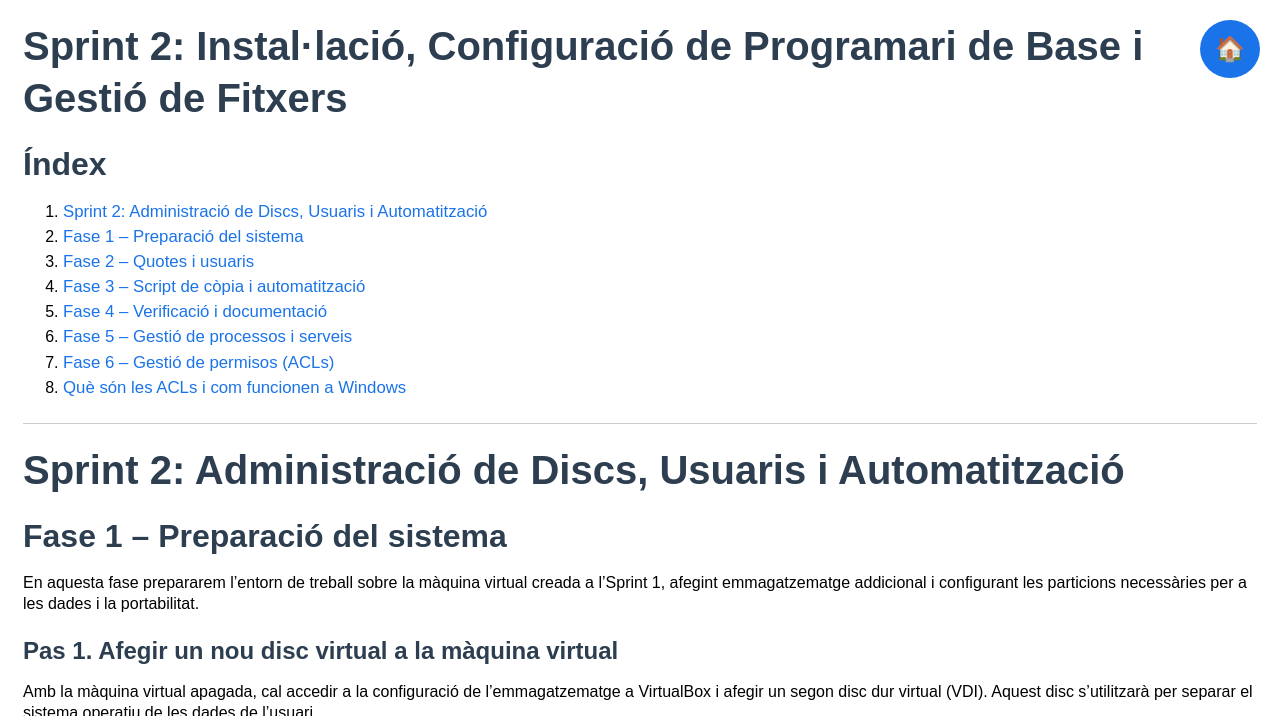
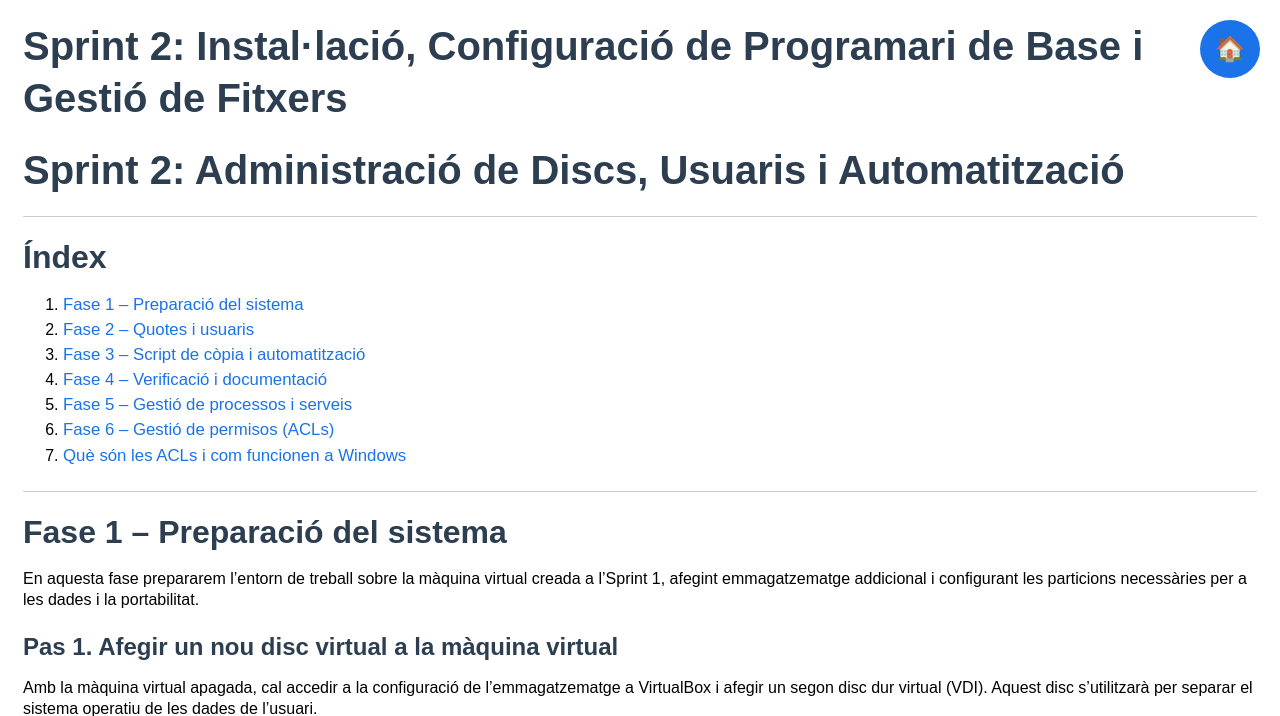
Before and after one commit to pauserra-IE/ISOPJ2, a Jekyll site: the page built from SP2/SP2.md, in a window 1280 px wide and 900 px high, cut to the strip 0-716 px from the top of the window. Built offline with Jekyll 4.4.1, drawn with Linux system fonts in a browser that asks for light colours.

Commit message:
Arreglo Index SP2

```diff
--- a/SP2/SP2.md
+++ b/SP2/SP2.md
@@ -3,21 +3,23 @@ layout: default
 title: "Sprint 2: Instal·lació, Configuració de Programari de Base i Gestió de Fitxers"
 ---
 
+# Sprint 2: Administració de Discs, Usuaris i Automatització
+
+---
 ## Índex
 
-1. [Sprint 2: Administració de Discs, Usuaris i Automatització](#sprint-2-administració-de-discs-usuaris-i-automatització)
-2. [Fase 1 – Preparació del sistema](#fase-1--preparació-del-sistema)
-3. [Fase 2 – Quotes i usuaris](#fase-2--quotes-i-usuaris)
-4. [Fase 3 – Script de còpia i automatització](#fase-3--script-de-còpia-i-automatització)
-5. [Fase 4 – Verificació i documentació](#fase-4--verificació-i-documentació)
-6. [Fase 5 – Gestió de processos i serveis](#fase-5--gestió-de-processos-i-serveis)
-7. [Fase 6 – Gestió de permisos (ACLs)](#fase-6--gestió-de-permisos-acls)
-8. [Què són les ACLs i com funcionen a Windows](#què-són-les-acls-i-com-funcionen-a-windows)
+
+1. [Fase 1 – Preparació del sistema](#fase-1--preparació-del-sistema)
+2. [Fase 2 – Quotes i usuaris](#fase-2--quotes-i-usuaris)
+3. [Fase 3 – Script de còpia i automatització](#fase-3--script-de-còpia-i-automatització)
+4. [Fase 4 – Verificació i documentació](#fase-4--verificació-i-documentació)
+5. [Fase 5 – Gestió de processos i serveis](#fase-5--gestió-de-processos-i-serveis)
+6. [Fase 6 – Gestió de permisos (ACLs)](#fase-6--gestió-de-permisos-acls)
+7. [Què són les ACLs i com funcionen a Windows](#què-són-les-acls-i-com-funcionen-a-windows)
 
 
 ---
 
-# Sprint 2: Administració de Discs, Usuaris i Automatització
 
 ## Fase 1 – Preparació del sistema
 
```
